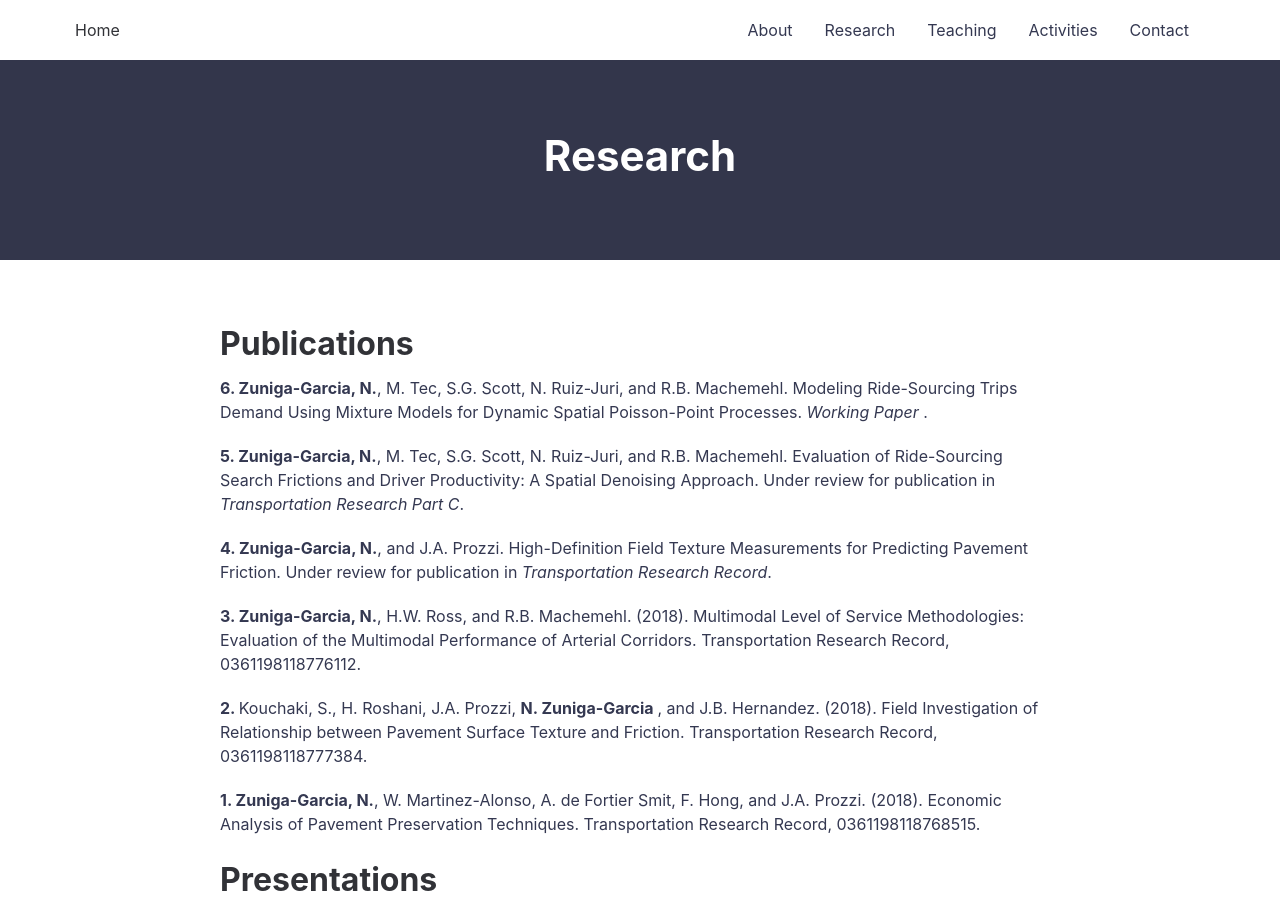
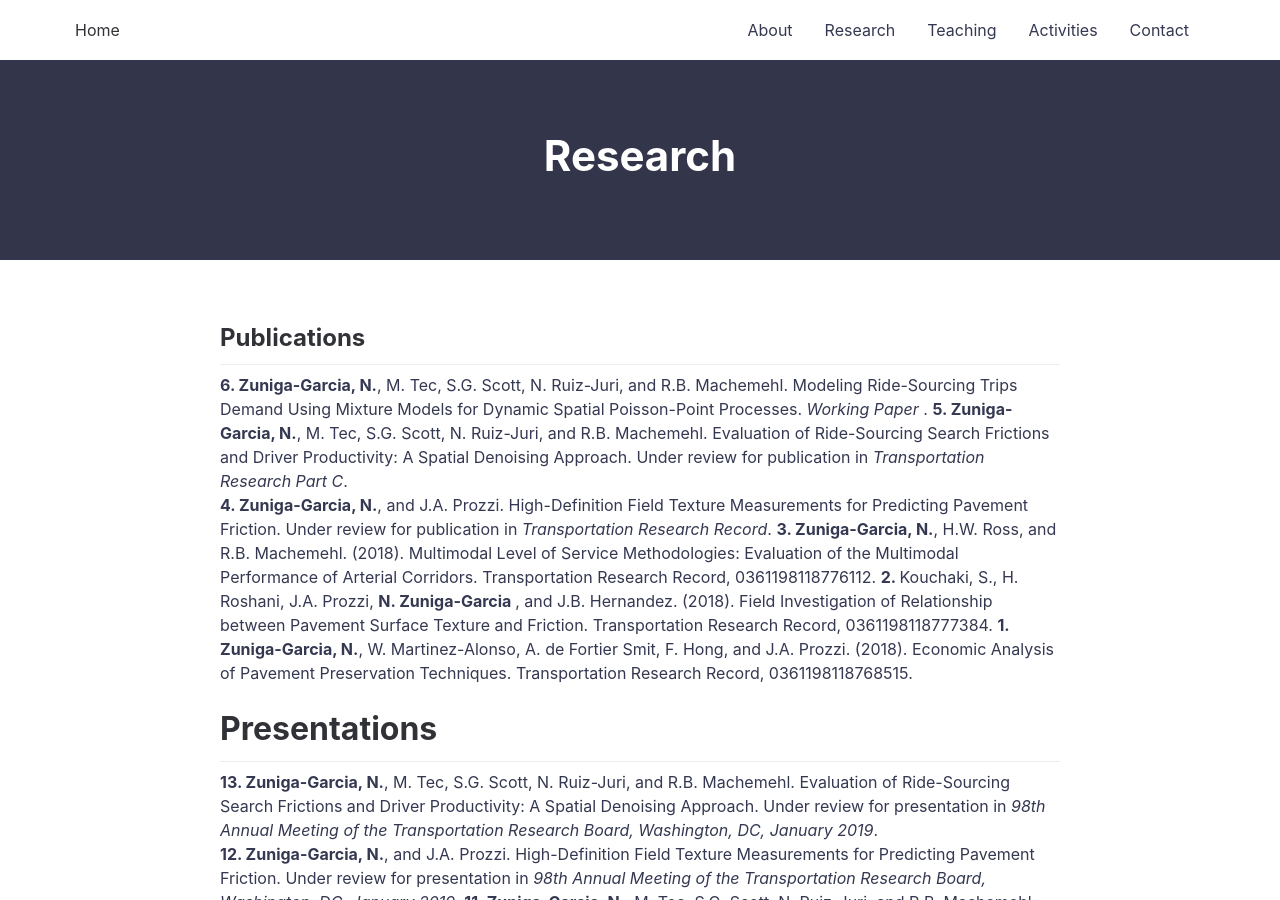
Before and after one commit to nzunigag/nzunigag.github.io, a Jekyll site: the page built from research.md, in a window 1280 px wide and 900 px high. Built offline with Jekyll 4.4.1, drawn with Linux system fonts in a browser that asks for light colours.

```diff
--- a/research.md
+++ b/research.md
@@ -4,62 +4,38 @@ title: Research
 permalink: /research/
 ---
 
-# Publications
-
+## Publications
+___
 <b> 6. Zuniga-Garcia, N.</b>, M. Tec, S.G. Scott, N. Ruiz-Juri, and R.B. Machemehl. Modeling Ride-Sourcing Trips Demand Using Mixture Models for Dynamic Spatial Poisson-Point Processes. <i> Working Paper </i>.
-
 <b> 5. Zuniga-Garcia, N.</b>, M. Tec, S.G. Scott, N. Ruiz-Juri, and R.B. Machemehl. Evaluation of Ride-Sourcing Search Frictions and Driver Productivity: A Spatial Denoising Approach. Under review for publication in <i>Transportation Research Part C</i>.
-
 <b> 4. Zuniga-Garcia, N.</b>, and J.A. Prozzi. High-Definition Field Texture Measurements for Predicting Pavement Friction. Under review for publication in <i>Transportation Research Record</i>.
-
 <b> 3. Zuniga-Garcia, N.</b>, H.W. Ross, and R.B. Machemehl. (2018). Multimodal Level of Service Methodologies: Evaluation of the Multimodal Performance of Arterial Corridors. Transportation Research Record, 0361198118776112.
-
 <b> 2. </b> Kouchaki, S., H. Roshani, J.A. Prozzi, <b> N. Zuniga-Garcia </b>, and J.B. Hernandez. (2018). Field Investigation of Relationship between Pavement Surface Texture and Friction. Transportation Research Record, 0361198118777384.
-
 <b> 1. Zuniga-Garcia, N.</b>, W. Martinez-Alonso, A. de Fortier Smit, F. Hong, and J.A. Prozzi. (2018). Economic Analysis of Pavement Preservation Techniques. Transportation Research Record, 0361198118768515.
 
 # Presentations
-
+___
 <b> 13. Zuniga-Garcia, N.</b>, M. Tec, S.G. Scott, N. Ruiz-Juri, and R.B. Machemehl. Evaluation of Ride-Sourcing Search Frictions and Driver Productivity: A Spatial Denoising Approach. Under review for presentation in <i>98th Annual Meeting of the Transportation Research Board, Washington, DC, January 2019</i>.
-
 <b> 12. Zuniga-Garcia, N.</b>, and J.A. Prozzi. High-Definition Field Texture Measurements for Predicting Pavement Friction. Under review for presentation in <i> 98th Annual Meeting of the Transportation Research Board, Washington, DC, January 2019</i>.
-
 <b> 11. Zuniga-Garcia, N.</b>, M. Tec, S.G. Scott, N. Ruiz-Juri, and R.B. Machemehl. (2018). Evaluating Spatial Pricing in Ride-Sourcing Systems: A
 Graph Fused Lasso Denoising Approach. Accepted for presentation in <i> 2018 INFORMS Annual Meeting, Phoenix, AZ, November 2018</i>.
-
 <b> 10. Zuniga-Garcia, N.</b>, H.W. Ross, and R.B. Machemehl. (2018). Multimodal Level of Service Methodologies: Evaluation of the Multimodal Performance of Arterial Corridors. 97th Annual Meeting of the Transportation Research Board, Washington, DC, January 2018.
-
 <b> 9. Zuniga-Garcia, N.</b>, S. Kouchaki, H. Roshani, J.A. Prozzi, and J.B. Hernandez. (2018). Field Investigation of Relationship between Pavement Surface Texture and Friction. 97th Annual Meeting of the Transportation Research Board, Washington, DC, January 2018.
-
 <b> 8. Zuniga-Garcia, N.</b>, W. Martinez-Alonso, A. de Fortier Smit, F. Hong, and J.A. Prozzi. (2018). Economic Analysis of Pavement Preservation Techniques. 97th Annual Meeting of the Transportation Research Board, Washington, DC, January 2018.
-
 <b> 7. Zuniga-Garcia, N.</b>, A. de Fortier Smit, and J.A. Prozzi. (2018). Predicting Friction with Improved Texture Characterization. 97th Annual Meeting of the Transportation Research Board, Washington, DC, January 2018.
-
 <b> 6. Zuniga-Garcia, N.</b>, A. de Fortier Smit, and J.A. Prozzi. (2017). Cuantificación de la macro- y micro-textura del pavimento para la estimación de fricción. XIX Congreso Ibero Latinoamericano del Asfalto (CILA), Medellín, Colombia, November 2017.
-
 <b> 5. Zuniga-Garcia, N.</b>, W. Martinez-Alonso, and J.A. Prozzi. (2017). Análisis estocástico del costo del ciclo de vida de técnicas de preservación de pavimentos. XIX Congreso Ibero Latinoamericano del Asfalto (CILA), Medellín, Colombia, November 2017.
-
 <b>4.</b> Martinez-Alonso, W., <b>N. Zuniga-Garcia </b>, A. de Fortier Smit, and J.A. Prozzi. (2017). Life-Cycle Cost Analysis of Pavement Preservation Techniques in Texas. 96th Annual Meeting the Transportation Research Board, Washington, DC, January 2017.
-
 <b> 3. Zuniga-Garcia, N.</b>, A. de Fortier Smit, M. Trevino, P. Buddhavarapu,  and J.A. Prozzi. (2016). Laboratory Design of Quieter Asphalt Surfaces. 95th Annual Meeting of the Transportation Research Board, Washington, DC, January 2016.
-
 <b> 2. Zuniga-Garcia, N.</b>, A. de Fortier Smit, M. Trevino, P. Buddhavarapu,  and J.A. Prozzi. (2015). Laboratory Design of Quieter Asphalt Surfaces. 27th Annual Road Profile Users’ Group (RPUG) Meeting, Raleigh, NC, November 2015.
-
 <b> 1. Zuniga-Garcia, N.</b>, and F. Elizondo-Arrieta (2013). Propuesta de una metodología para la evaluación del desempeño de tratamientos superficiales en laboratorio. XVII Congreso Ibero Latinoamericano del Asfalto (CILA), Antigua, Guatemala, November 2013.
 
-
 # Thesis and Technical Reports
-
-
+____
 <b> 6. Zuniga-Garcia, N.</b> (2018). Spatial Pricing Empirical Evaluation of Ride-Sourcing
 Trips Using the Graph-Fused Lasso for Total Variation Denoising (Master's Thesis Report). The University of Texas at Austin, Austin, TX, United States.
-
 <b> 5. Zuniga-Garcia, N.</b> (2017). Predicting Friction with Improved Texture Characterization (Master's Thesis). The University of Texas at Austin, Austin, TX, United States.
-
 <b> 4. Zuniga-Garcia, N.</b> and J.A. Prozzi. (2016). Contribution of Micro- and Macro-Texture for Predicting Friction on Pavement Surfaces. Center for Highway Pavement Preservation (CHPP) Report UTA No. 3-2016.
-
 <b>3.</b> Smit, A. de Fortier, M. Trevino, <b> N. Zuniga-Garcia </b>, P. Buddhavarapu,  and J.A. Prozzi. (2016). Selection	and	Design	of	Quiet	Pavement Surfaces. Texas Department of Transportation (TxDOT) Report FHWA/TX-16/0-6819-1.
-
 <b>2.</b> Pujol-Mesalles, R., J. Agueros-Velverde, and <b> N. Zuniga-Garcia </b> (2014). Elaboración de auditorías de demanda y cálculo de parámetros operativos del servicio de transporte remunerado de personas, modalidad autobús - Interlineas. Report prepared for  Autoridad Reguladora de Servicios Públicos (ARESEP), San José, Costa Rica.
-
 <b> 1. Zuniga-Garcia, N.</b> (2012). Propuesta de una metodología para la evaluación del desempeño de tratamientos superficiales en laboratorio (Licentiate's Thesis). University of Costa Rica, San José, Costa Rica.
```
